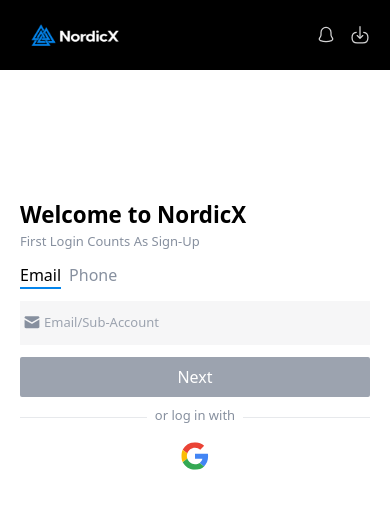
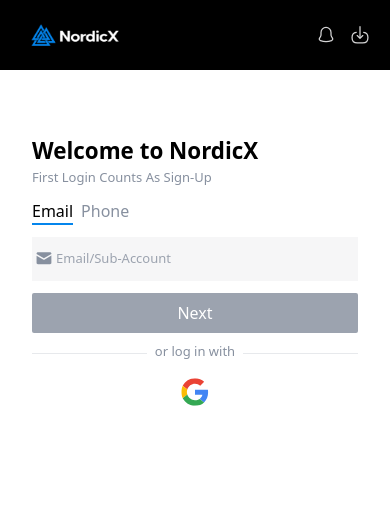
Before and after one commit to joestaxk/nordicx_new, a Next.js app: page /login in a window 390 px wide. Shown: the top 508 px of the page. Built offline with nearby package versions, Linux system fonts and the light colour scheme; no server answers.

Commit message:
login ready

```diff
--- a/components/x-auth/login.tsx
+++ b/components/x-auth/login.tsx
@@ -71,8 +71,8 @@
     }
 
     return (
-        <div className='flex items-center justify-center pt-[8rem]'>
-            <div className="w-[350px] space-y-3">
+        <div className='flex items-center justify-center md:pt-[8rem] pt-[4rem]'>
+            <div className="w-[350px] max-w-full px-3 space-y-3">
                 <div className="">
                     <h1 className='font-bold text-[1.4rem]'>Welcome to NordicX</h1>
                     <MutedText className=''>First login counts as sign-up</MutedText>
```
